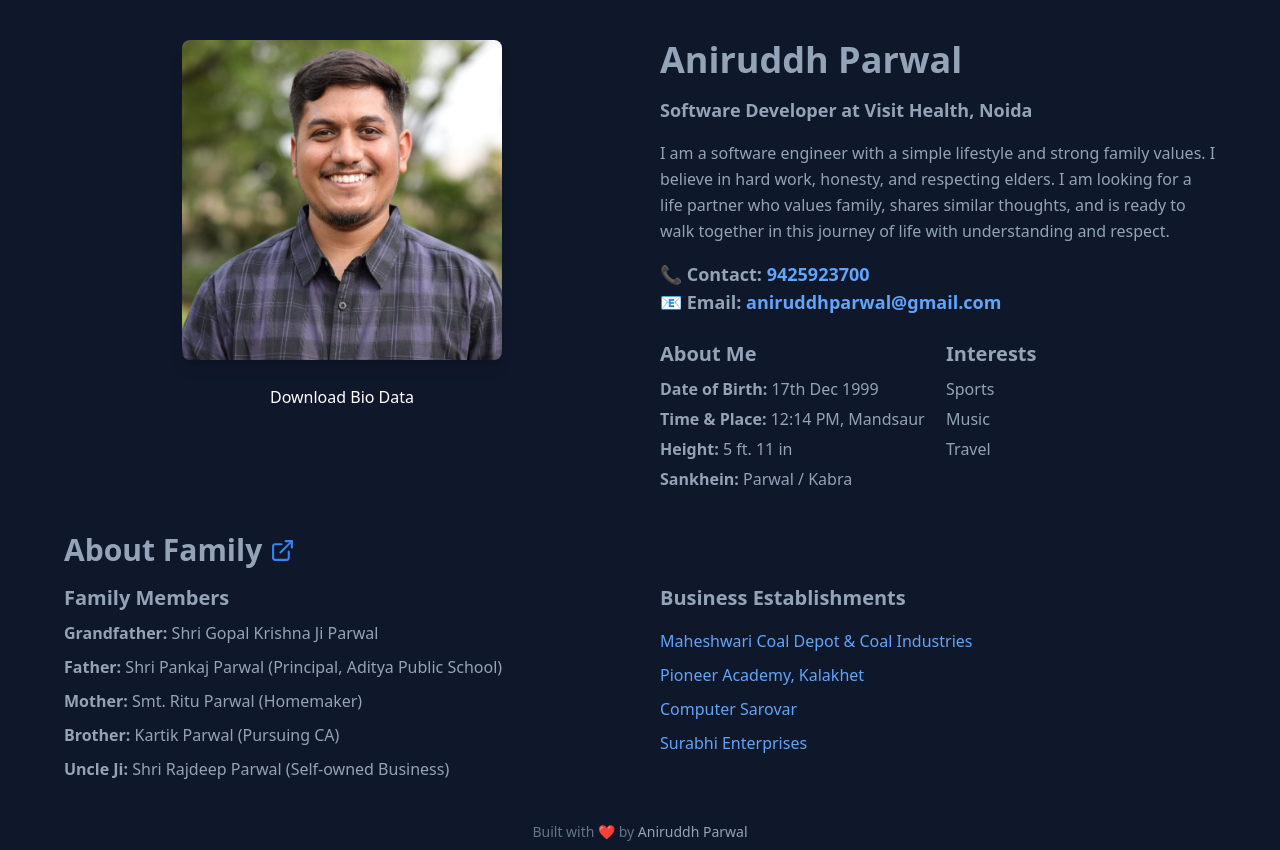
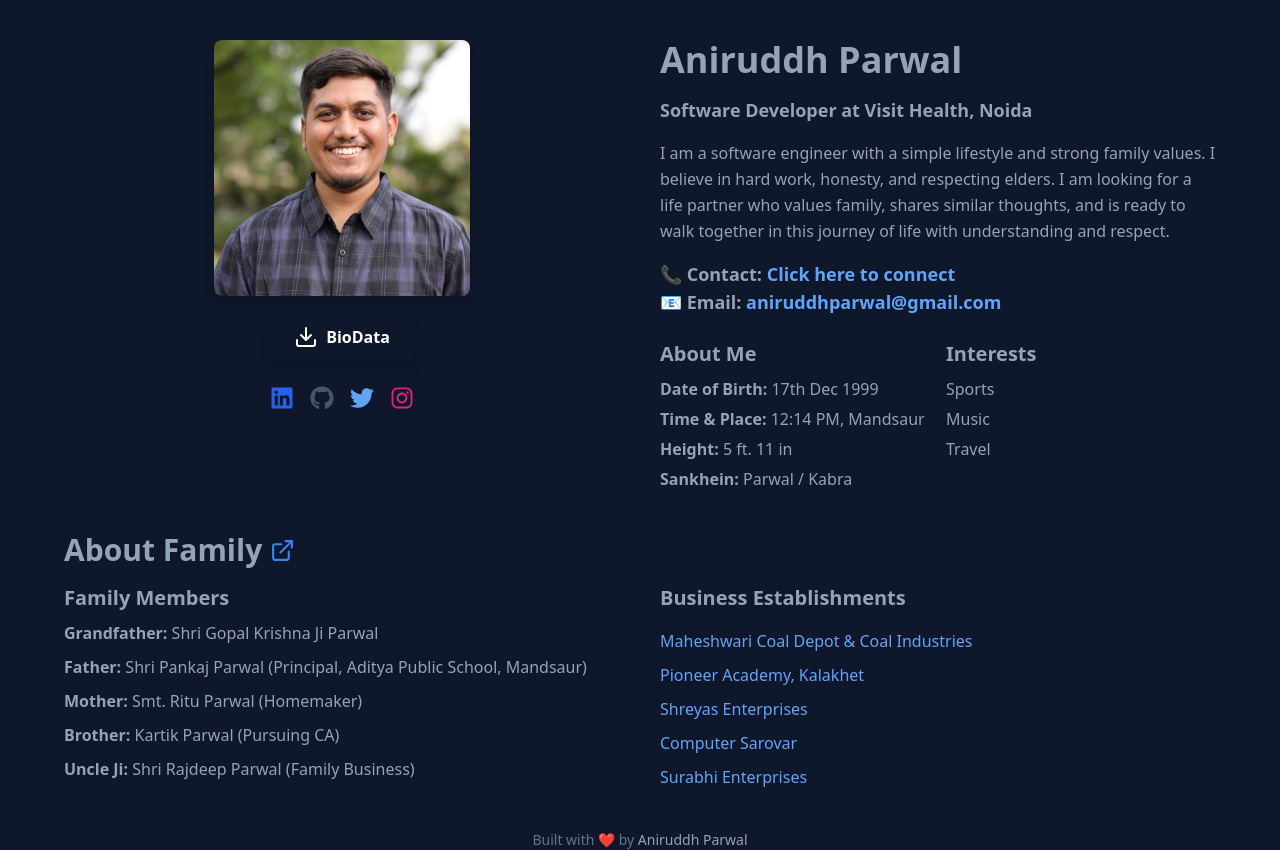
Before and after one commit to aniruddhparwal/aniruddhparwal.github.io, a Next.js app: page /biodata in a window 1280 px wide. Built offline with nearby package versions, Linux system fonts and the light colour scheme.

Commit message:
Updated Details

```diff
--- a/pages/biodata.js
+++ b/pages/biodata.js
@@ -1,7 +1,8 @@
 import React, { useEffect } from "react";
 import Head from "next/head";
-import { FiArrowRight, FiExternalLink } from "react-icons/fi"; // Importing the external link icon
+import { FiArrowRight, FiExternalLink, FiDownload } from "react-icons/fi"; // Importing the external link icon
 import Footer from "@/components/Footer/Footer";
+import { FaLinkedin, FaGithub, FaTwitter, FaInstagram } from "react-icons/fa"; // Importing social media icons
 
 const ProfilePage = () => {
   // Function to handle download button
@@ -27,19 +28,54 @@ const ProfilePage = () => {
             {/* Profile Image */}
             <div className="flex flex-col items-center">
               <img
-                src="/aniruddh.jpg"
+                src="/aniruddh.jpg" // Replace with the actual image path
                 alt="Profile"
-                className="rounded-lg shadow-lg w-80 h-80 object-cover mb-4"
+                className="rounded-lg shadow-lg w-64 h-64 object-cover mb-4"
               />
               {/* Download Button */}
               <button
                 onClick={handleDownload}
-                className="bg-primary text-white py-2 px-6 rounded-lg hover:bg-primary-dark transition-colors duration-300"
+                className="flex items-center bg-primary from-blue-500 to-blue-700 text-white font-semibold py-3 px-6 rounded-lg shadow-lg hover:from-blue-600 hover:to-blue-800 transition-colors duration-300 transform hover:scale-105 mb-4"
               >
-                Download Bio Data
+                <FiDownload className="text-sm h-6 mr-2" />
+                BioData
               </button>
+              {/* Social Media Icons */}
+              <div className="flex space-x-4 mt-2">
+                <a
+                  href="https://linkedin.com/in/aniruddhparwal"
+                  target="_blank"
+                  rel="noopener noreferrer"
+                  className="text-blue-600 hover:text-blue-800"
+                >
+                  <FaLinkedin size={24} />
+                </a>
+                <a
+                  href="https://github.com/aniruddhparwal"
+                  target="_blank"
+                  rel="noopener noreferrer"
+                  className="text-gray-600 hover:text-gray-800"
+                >
+                  <FaGithub size={24} />
+                </a>
+                <a
+                  href="https://twitter.com/aniruddhparwal"
+                  target="_blank"
+                  rel="noopener noreferrer"
+                  className="text-blue-400 hover:text-blue-600"
+                >
+                  <FaTwitter size={24} />
+                </a>
+                <a
+                  href="https://instagram.com/aniruddhparwal"
+                  target="_blank"
+                  rel="noopener noreferrer"
+                  className="text-pink-600 hover:text-pink-800"
+                >
+                  <FaInstagram size={24} />
+                </a>
+              </div>
             </div>
-
             {/* Profile Details */}
             <div>
               <h1 className="text-4xl font-bold mb-4 text-primary">
@@ -61,10 +97,10 @@ const ProfilePage = () => {
                 <p>
                   📞 Contact:{" "}
                   <a
-                    href="tel:9425923700"
+                    href="tel:9752225100"
                     className="text-blue-400 hover:underline"
                   >
-                    9425923700
+                    Click here to connect
                   </a>
                 </p>
                 <p>
@@ -139,7 +175,7 @@ const ProfilePage = () => {
                 </li>
                 <li>
                   <strong>Father:</strong> Shri Pankaj Parwal (Principal, Aditya
-                  Public School)
+                  Public School, Mandsaur)
                 </li>
                 <li>
                   <strong>Mother:</strong> Smt. Ritu Parwal (Homemaker)
@@ -148,7 +184,7 @@ const ProfilePage = () => {
                   <strong>Brother:</strong> Kartik Parwal (Pursuing CA)
                 </li>
                 <li>
-                  <strong>Uncle Ji:</strong> Shri Rajdeep Parwal (Self-owned
+                  <strong>Uncle Ji:</strong> Shri Rajdeep Parwal (Family
                   Business)
                 </li>
               </ul>
@@ -178,6 +214,7 @@ const ProfilePage = () => {
                     Pioneer Academy, Kalakhet
                   </a>
                 </li>
+                <li className="text-blue-400">Shreyas Enterprises</li>
                 <li>
                   <a
                     href="https://maps.app.goo.gl/AfLMmjxXrQ14b9HL6"
--- a/pages/family.js
+++ b/pages/family.js
@@ -8,14 +8,14 @@ import Head from "next/head";
 import Footer from "@/components/Footer/Footer";
 
 const familyData = {
-  GreatGrandParents: [
-    {
-      name: "Late Murlidhar Ji Parwal",
-    },
-    {
-      name: "Late Geeta Devi Parwal",
-    },
-  ],
+  // GreatGrandParents: [
+  //   {
+  //     name: "Late Murlidhar Ji Parwal",
+  //   },
+  //   {
+  //     name: "Late Geeta Devi Parwal",
+  //   },
+  // ],
   GrandParents: [
     {
       name: "Shri Gopal Krishna Ji Parwal",
@@ -25,6 +25,7 @@ const familyData = {
     },
     {
       name: "Smt. Chandrakala Parwal",
+      spouse: "W/O Gopal Krishna Parwal",
       relation: "Dadi ji",
     },
     {
@@ -34,6 +35,7 @@ const familyData = {
     },
     {
       name: "Smt. Chandrakanta Parwal",
+      spouse: "W/O Suresh Parwal",
       relation: "Chote Dadi ji",
     },
     {
@@ -43,6 +45,7 @@ const familyData = {
     },
     {
       name: "Smt. Vidhya Parwal",
+      spouse: "W/O Dinesh Parwal",
       relation: "Chote Dadi ji",
     },
   ],
@@ -57,16 +60,26 @@ const familyData = {
       occupation: "Homemaker",
     },
   ],
-  KakaJi: [
+  UncleAndAunt: [
     {
       name: "Shri Rajdeep Parwal",
       parent: "S/O Gopal Krishna Parwal",
-      occupation: "Self-owned Business",
+      occupation: "Family Business",
     },
+    {
+      name: "Smt. Anusha Parwal",
+      spouse: "W/O Rajdeep Parwal",
+    },
+  ],
+  CousinUnclesAndAunts: [
     {
       name: "Shri Abhishek Parwal",
       parent: "S/O Suresh Parwal",
       occupation: "Self-owned Business",
+    },
+    {
+      name: "Smt. Rakhi Parwal",
+      spouse: "W/O Abhishek Parwal",
     },
     {
       name: "Shri Saurabh Parwal",
@@ -74,28 +87,45 @@ const familyData = {
       occupation: "Self-owned Business",
     },
     {
+      name: "Smt. Priyanka Parwal",
+      spouse: "W/O Saurabh Parwal",
+    },
+    {
       name: "Shri Gaurav Parwal",
-      parent: "S/O Dinesh Parwal",
+      spouse: "S/O Dinesh Parwal",
       occupation: "Self-owned Business",
+    },
+    {
+      name: "Smt. Arpita Parwal",
+      spouse: "W/O Gaurav Parwal",
     },
   ],
   BuaJi: [
     {
-      name: "Smt. Deepshikha",
-      spouse: "W/O Shri Shailendra Ji Palod",
+      name: "Smt. Deepshikha W/O Shri Shailendra Ji Palod",
       place: "Chittorgarh (Raj.)",
+      contact: 9414306868,
+    },
+  ],
+  CousinBuaJi: [
+    {
+      name: "Smt. Garima W/O Shri Manoj Ji Maheshwari",
+      place: "Neemuch (M.P.)",
+      contact: 9826061266,
     },
   ],
   MaternalFamily: [
     {
       name: "Shri Radhyshyam Kabra",
+      contact: 9351419617,
       relation: "Nana ji",
       place: "Chittorgarh (Raj.)",
     },
     {
-      name: "Shri Vaibhav Kabra",
+      name: "CA Vaibhav Kabra",
       occupation: "CFO, Royal Sundaram General Insurance",
       relation: "Mama ji",
+      contact: 7666282930,
       place: "Chennai",
     },
     {
@@ -137,7 +167,7 @@ const familyData = {
       parent: "S/O Gaurav Parwal",
     },
     {
-      name: "Hridan Parwal",
+      name: "Hridaan Parwal",
       parent: "S/O Gaurav Parwal",
     },
     {
@@ -147,7 +177,7 @@ const familyData = {
   ],
 };
 
-const PASSWORD = process.env.NEXT_PUBLIC_FAMILY_PAGE_PASSWORD; // Store this in your .env file
+const PASSWORD = process.env.NEXT_PUBLIC_FAMILY_PAGE_PASSWORD;
 
 const fadeInUp = {
   hidden: { opacity: 0, y: 50 },
@@ -177,7 +207,7 @@ const FamilyMemberCard = ({
     {occupation && <p className="text-gray-400 mb-1">💼 {occupation}</p>}
     {contact && (
       <a href={`tel:${contact}`}>
-        <p className="text-gray-400 mb-1">📞 {contact}</p>
+        <p className="text-gray-400 mb-1">📞 Click here to connect</p>
       </a>
     )}
     {additionalInfo && <p className="text-gray-400 mb-1">{additionalInfo}</p>}
```
Also changed, not shown: 1 other file (tests, documents, lock files or other folders).
